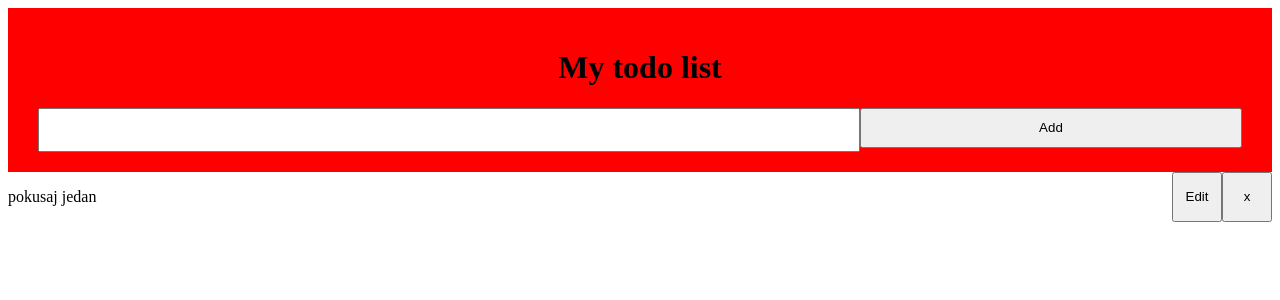
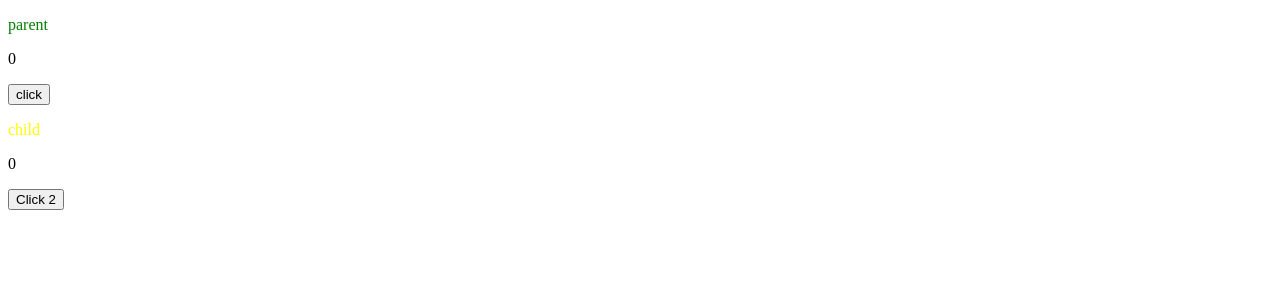
Before and after one commit to suadsuljovic/react3rdgen, a React (Vite) app in the folder react-practice/: page / in a window 1280 px wide. Shown: the top 300 px of the page. Built offline with nearby package versions, Linux system fonts and the light colour scheme.

Commit message:
class 17

```diff
--- /dev/null
+++ b/react-practice/src/components/17/Batching.jsx
@@ -0,0 +1,51 @@
+import { useState } from "react";
+import Updates from "./Updates";
+
+const Batching = () => {
+  const [count, setCount] = useState(0);
+  const [count2, setCount2] = useState(0);
+
+  const updateCount = () => {
+    setCount(count + 1);
+    setCount(count + 1);
+    setCount(count + 1);
+  };
+  const updateCount2 = () => {
+    setCount((oldState) => oldState + 1);
+    setCount((oldState) => oldState + 1);
+    setCount((oldState) => oldState + 1);
+  };
+
+  const updateCount3 = () => {
+    setCount((oldState) => oldState + 1); //1
+    setCount((oldState) => oldState + 1); //2
+    setCount(count + 1); // 1
+    setCount((oldState) => oldState + 1); //2
+  };
+
+  const updateCount4 = () => {
+    setCount((oldState) => oldState + 1);
+    setCount(count + 1);
+    setCount((oldState) => oldState + 4);
+    setCount(count + 1);
+    setCount((oldState) => oldState + 2);
+    setCount(count + 1);
+  };
+
+  const updateCount5 = () => {
+    setCount(count + 1);
+    setCount2(count2 + 1);
+  };
+
+  console.log("update");
+
+  return (
+    <div>
+      <p>{count}</p>
+      <button onClick={updateCount5}>click</button>
+      {count % 2 === 0 ? <Updates test={count} updateTest={setCount} /> : null}
+    </div>
+  );
+};
+
+export default Batching;
--- /dev/null
+++ b/react-practice/src/components/17/Child.jsx
@@ -0,0 +1,10 @@
+const Child = ({ state, updateState }) => {
+  return (
+    <div>
+      <p style={{ color: state % 2 === 0 ? "yellow" : "red" }}>child</p>
+      <p>{state}</p>
+      <button onClick={() => updateState(state + 2)}>Click 2</button>
+    </div>
+  );
+};
+export default Child;
--- /dev/null
+++ b/react-practice/src/components/17/Parent.jsx
@@ -0,0 +1,15 @@
+import { useState } from "react";
+import Child from "./Child";
+
+const Parent = () => {
+  const [test, setTest] = useState(0);
+  return (
+    <div>
+      <p style={{ color: test % 5 === 0 ? "green" : "black" }}>parent</p>
+      <p>{test}</p>
+      <button onClick={() => setTest(test + 1)}>click</button>
+      <Child state={test} updateState={setTest} />
+    </div>
+  );
+};
+export default Parent;
--- /dev/null
+++ b/react-practice/src/components/17/Updates.jsx
@@ -0,0 +1,16 @@
+const Updates = (props) => {
+  const { test, updateTest } = props;
+
+  console.log("update2");
+  const a = test + 1;
+
+  return (
+    <div>
+      <p>{a}</p>
+      <p>{test}</p>
+      <button onClick={() => updateTest(test + 1)}>click</button>
+    </div>
+  );
+};
+
+export default Updates;
--- /dev/null
+++ b/react-practice/src/components/17/index.jsx
@@ -0,0 +1,14 @@
+import Batching from "./Batching";
+import Parent from "./Parent";
+import Updates from "./Updates";
+
+const Class17 = () => {
+  return (
+    <div>
+      {/* <Batching /> */}
+      <Parent />
+    </div>
+  );
+};
+
+export default Class17;
--- a/react-practice/src/main.jsx
+++ b/react-practice/src/main.jsx
@@ -1,10 +1,10 @@
 import React from "react";
 import ReactDOM from "react-dom/client";
 
-import Class16 from "./components/16";
+import Class17 from "./components/17";
 
 ReactDOM.createRoot(document.getElementById("root")).render(
   <React.StrictMode>
-    <Class16 />
+    <Class17 />
   </React.StrictMode>
 );
```
